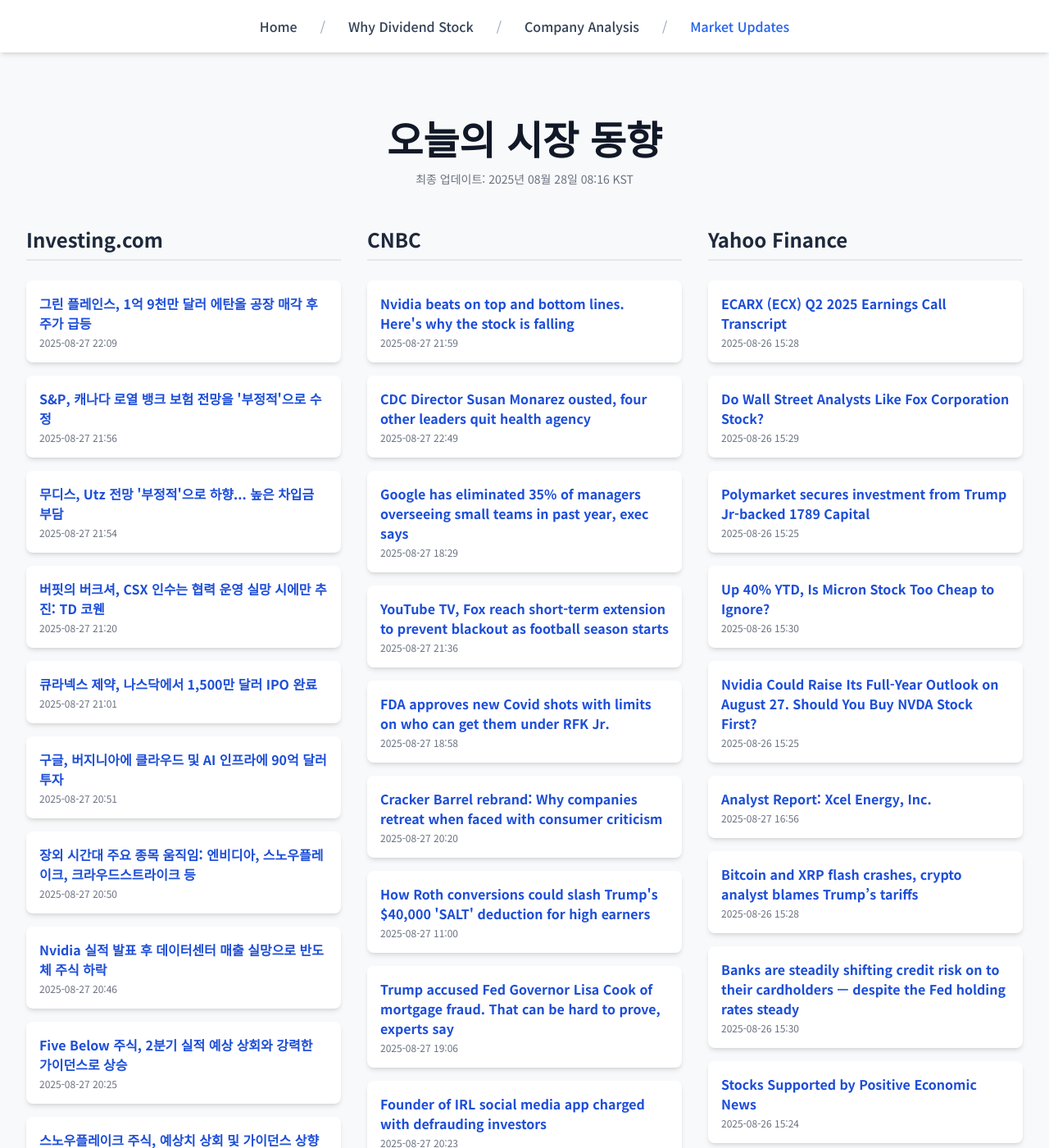
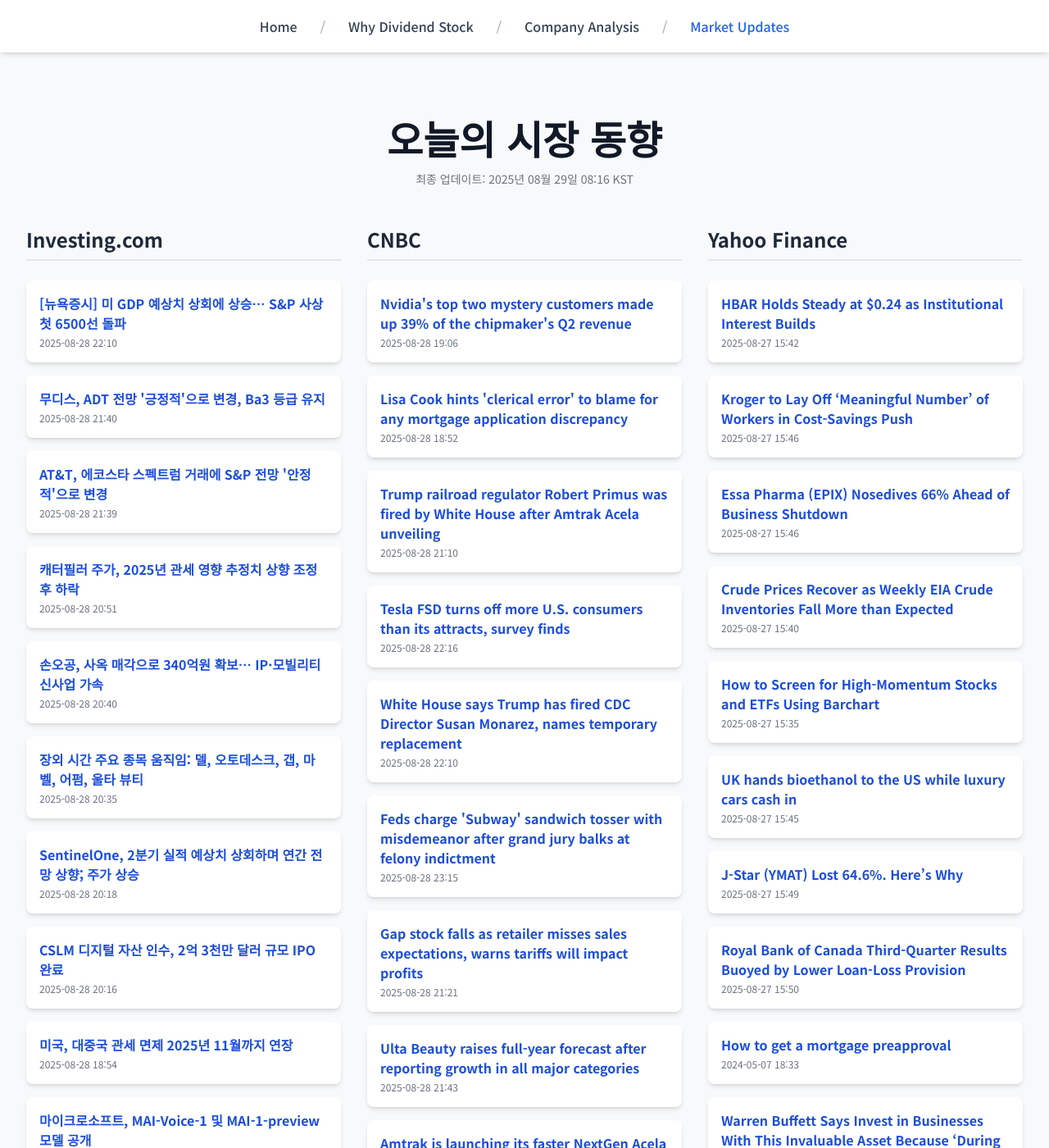
Before and after one commit to Kay-Hwang/my-company-analysis, a Jekyll site: the page built from market-updates.html, in a window 1280 px wide and 1400 px high. Shown: the whole window at 82% size. Built offline with Jekyll 4.4.1, drawn with Linux system fonts in a browser that asks for light colours; nearby versions of some CDN libraries; a script that is not in the unit is left out; some of the changed text lies outside the part shown.

Commit message:
Update daily data

```diff
--- a/_data/latest_data.json
+++ b/_data/latest_data.json
@@ -1,190 +1,190 @@
 {
-  "lastUpdated": "2025년 08월 28일 08:16 KST",
+  "lastUpdated": "2025년 08월 29일 08:16 KST",
   "news": {
     "investing": [
       {
-        "title": "그린 플레인스, 1억 9천만 달러 에탄올 공장 매각 후 주가 급등",
-        "link": "https://kr.investing.com/news/stock-market-news/article-93CH-1611137",
-        "pubDate": "2025-08-27 22:09:48",
-        "summary": "그린 플레인스, 1억 9천만 달러 에탄올 공장 매각 후 주가 급등"
+        "title": "[뉴욕증시] 미 GDP 예상치 상회에 상승… S&P 사상 첫 6500선 돌파",
+        "link": "https://kr.investing.com/news/stock-market-news/article-1612620",
+        "pubDate": "2025-08-28 22:10:39",
+        "summary": "[뉴욕증시] 미 GDP 예상치 상회에 상승… S&P 사상 첫 6500선 돌파"
       },
       {
-        "title": "S&P, 캐나다 로열 뱅크 보험 전망을 '부정적'으로 수정",
-        "link": "https://kr.investing.com/news/stock-market-news/article-93CH-1611130",
-        "pubDate": "2025-08-27 21:56:04",
-        "summary": "S&P, 캐나다 로열 뱅크 보험 전망을 '부정적'으로 수정"
+        "title": "무디스, ADT 전망 '긍정적'으로 변경, Ba3 등급 유지",
+        "link": "https://kr.investing.com/news/stock-market-news/article-93CH-1612605",
+        "pubDate": "2025-08-28 21:40:22",
+        "summary": "무디스, ADT 전망 '긍정적'으로 변경, Ba3 등급 유지"
       },
       {
-        "title": "무디스, Utz 전망 '부정적'으로 하향... 높은 차입금 부담",
-        "link": "https://kr.investing.com/news/stock-market-news/article-93CH-1611129",
-        "pubDate": "2025-08-27 21:54:15",
-        "summary": "무디스, Utz 전망 '부정적'으로 하향... 높은 차입금 부담"
+        "title": "AT&T, 에코스타 스펙트럼 거래에 S&P 전망 '안정적'으로 변경",
+        "link": "https://kr.investing.com/news/stock-market-news/article-93CH-1612604",
+        "pubDate": "2025-08-28 21:39:10",
+        "summary": "AT&T, 에코스타 스펙트럼 거래에 S&P 전망 '안정적'으로 변경"
       },
       {
-        "title": "버핏의 버크셔, CSX 인수는 협력 운영 실망 시에만 추진: TD 코웬",
-        "link": "https://kr.investing.com/news/stock-market-news/article-1611107",
-        "pubDate": "2025-08-27 21:20:46",
-        "summary": "버핏의 버크셔, CSX 인수는 협력 운영 실망 시에만 추진: TD 코웬"
+        "title": "캐터필러 주가, 2025년 관세 영향 추정치 상향 조정 후 하락",
+        "link": "https://kr.investing.com/news/stock-market-news/article-1612571",
+        "pubDate": "2025-08-28 20:51:22",
+        "summary": "캐터필러 주가, 2025년 관세 영향 추정치 상향 조정 후 하락"
       },
       {
-        "title": "큐라넥스 제약, 나스닥에서 1,500만 달러 IPO 완료",
-        "link": "https://kr.investing.com/news/stock-market-news/article-432SI-1611088",
-        "pubDate": "2025-08-27 21:01:12",
-        "summary": "큐라넥스 제약, 나스닥에서 1,500만 달러 IPO 완료"
+        "title": "손오공, 사옥 매각으로 340억원 확보… IP·모빌리티 신사업 가속",
+        "link": "https://kr.investing.com/news/stock-market-news/article-1612555",
+        "pubDate": "2025-08-28 20:40:42",
+        "summary": "손오공, 사옥 매각으로 340억원 확보… IP·모빌리티 신사업 가속"
       },
       {
-        "title": "구글, 버지니아에 클라우드 및 AI 인프라에 90억 달러 투자",
-        "link": "https://kr.investing.com/news/stock-market-news/article-93CH-1611073",
-        "pubDate": "2025-08-27 20:51:20",
-        "summary": "구글, 버지니아에 클라우드 및 AI 인프라에 90억 달러 투자"
+        "title": "장외 시간 주요 종목 움직임: 델, 오토데스크, 갭, 마벨, 어펌, 울타 뷰티",
+        "link": "https://kr.investing.com/news/stock-market-news/article-432SI-1612547",
+        "pubDate": "2025-08-28 20:35:25",
+        "summary": "장외 시간 주요 종목 움직임: 델, 오토데스크, 갭, 마벨, 어펌, 울타 뷰티"
       },
       {
-        "title": "장외 시간대 주요 종목 움직임: 엔비디아, 스노우플레이크, 크라우드스트라이크 등",
-        "link": "https://kr.investing.com/news/stock-market-news/article-432SI-1611076",
-        "pubDate": "2025-08-27 20:50:20",
-        "summary": "장외 시간대 주요 종목 움직임: 엔비디아, 스노우플레이크, 크라우드스트라이크 등"
+        "title": "SentinelOne, 2분기 실적 예상치 상회하며 연간 전망 상향; 주가 상승",
+        "link": "https://kr.investing.com/news/stock-market-news/article-1612514",
+        "pubDate": "2025-08-28 20:18:36",
+        "summary": "SentinelOne, 2분기 실적 예상치 상회하며 연간 전망 상향; 주가 상승"
       },
       {
-        "title": "Nvidia 실적 발표 후 데이터센터 매출 실망으로 반도체 주식 하락",
-        "link": "https://kr.investing.com/news/stock-market-news/article-1611069",
-        "pubDate": "2025-08-27 20:46:12",
-        "summary": "Nvidia 실적 발표 후 데이터센터 매출 실망으로 반도체 주식 하락"
+        "title": "CSLM 디지털 자산 인수, 2억 3천만 달러 규모 IPO 완료",
+        "link": "https://kr.investing.com/news/stock-market-news/article-432SI-1612511",
+        "pubDate": "2025-08-28 20:16:22",
+        "summary": "CSLM 디지털 자산 인수, 2억 3천만 달러 규모 IPO 완료"
       },
       {
-        "title": "Five Below 주식, 2분기 실적 예상 상회와 강력한 가이던스로 상승",
-        "link": "https://kr.investing.com/news/stock-market-news/article-1611036",
-        "pubDate": "2025-08-27 20:25:45",
-        "summary": "Five Below 주식, 2분기 실적 예상 상회와 강력한 가이던스로 상승"
+        "title": "미국, 대중국 관세 면제 2025년 11월까지 연장",
+        "link": "https://kr.investing.com/news/stock-market-news/article-93CH-1612444",
+        "pubDate": "2025-08-28 18:54:33",
+        "summary": "미국, 대중국 관세 면제 2025년 11월까지 연장"
       },
       {
-        "title": "스노우플레이크 주식, 예상치 상회 및 가이던스 상향 후 시간외 거래에서 급등",
-        "link": "https://kr.investing.com/news/stock-market-news/article-1611007",
-        "pubDate": "2025-08-27 20:11:32",
-        "summary": "스노우플레이크 주식, 예상치 상회 및 가이던스 상향 후 시간외 거래에서 급등"
+        "title": "마이크로소프트, MAI-Voice-1 및 MAI-1-preview 모델 공개",
+        "link": "https://kr.investing.com/news/stock-market-news/article-93CH-1612443",
+        "pubDate": "2025-08-28 18:54:24",
+        "summary": "마이크로소프트, MAI-Voice-1 및 MAI-1-preview 모델 공개"
       }
     ],
     "cnbc": [
       {
-        "title": "Nvidia beats on top and bottom lines. Here's why the stock is falling",
-        "link": "https://www.cnbc.com/2025/08/27/nvidia-nvda-earnings-report-q2-2026.html",
-        "pubDate": "Wed, 27 Aug 2025 21:59:02 GMT",
-        "summary": "Nvidia said sales growth this quarter will remain above 50%, signaling to Wall Street that demand for AI infrastructure shows no sign of fading."
+        "title": "Nvidia's top two mystery customers made up 39% of the chipmaker's Q2 revenue",
+        "link": "https://www.cnbc.com/2025/08/28/nvidias-top-two-mystery-customers-made-up-39percent-of-its-q2-revenue-.html",
+        "pubDate": "Thu, 28 Aug 2025 19:06:32 GMT",
+        "summary": "Nvidia's top two customers making up 39% of its total revenue is renewing concern about the risk of the chipmakers clientele concentration."
       },
       {
-        "title": "CDC Director Susan Monarez ousted, four other leaders quit health agency",
-        "link": "https://www.cnbc.com/2025/08/27/cdc-director-susan-monarez-.html",
-        "pubDate": "Wed, 27 Aug 2025 22:49:54 GMT",
-        "summary": "Susan Monarez, a longtime federal government scientist, was sworn in on July 31."
+        "title": "Lisa Cook hints 'clerical error' to blame for any mortgage application discrepancy",
+        "link": "https://www.cnbc.com/2025/08/28/lisa-cooks-lawsuit-against-trump-skirts-mortgage-fraud-allegation.html",
+        "pubDate": "Thu, 28 Aug 2025 18:52:39 GMT",
+        "summary": "The document calls the fraud allegation \"unsubstantiated and unproven\" but does not go into detail about why that is the case."
       },
       {
-        "title": "Google has eliminated 35% of managers overseeing small teams in past year, exec says",
-        "link": "https://www.cnbc.com/2025/08/27/google-executive-says-company-has-cut-a-third-of-its-managers.html",
-        "pubDate": "Wed, 27 Aug 2025 18:29:49 GMT",
-        "summary": "In Google's continuing effort to run more efficiently, the company has been getting rid of managers who oversee fewer than three people."
+        "title": "Trump railroad regulator Robert Primus was fired by White House after Amtrak Acela unveiling",
+        "link": "https://www.cnbc.com/2025/08/28/trump-robert-primus-stb-amtrak-train.html",
+        "pubDate": "Thu, 28 Aug 2025 21:10:55 GMT",
+        "summary": "Before being removed, STB member Robert Primus made clear his opposition to the merger of Union Pacific Railroad and Norfolk Southern Railroad, a union said."
       },
       {
-        "title": "YouTube TV, Fox reach short-term extension to prevent blackout as football season starts",
-        "link": "https://www.cnbc.com/2025/08/27/whats-at-stake-youtube-tv-fox.html",
-        "pubDate": "Wed, 27 Aug 2025 21:36:30 GMT",
-        "summary": "Google's YouTube and Fox are in a standoff over a new distribution deal, and the clock is ticking with football season starting."
+        "title": "Tesla FSD turns off more U.S. consumers than its attracts, survey finds",
+        "link": "https://www.cnbc.com/2025/08/28/tesla-fsd-turns-away-more-us-consumers-than-attracts-survey-finds.html",
+        "pubDate": "Thu, 28 Aug 2025 22:16:06 GMT",
+        "summary": "Despite Elon Musk's exhaustive promotion of Tesla's FSD technology, U.S. consumers don't seem to want it."
       },
       {
-        "title": "FDA approves new Covid shots with limits on who can get them under RFK Jr.",
-        "link": "https://www.cnbc.com/2025/08/27/fda-covid-vaccine-authorization--rfk.html",
-        "pubDate": "Wed, 27 Aug 2025 18:58:22 GMT",
-        "summary": "It's unclear how easily patients without high risk factors will be able to get a Covid shot, and whether insurance plans will still cover them."
+        "title": "White House says Trump has fired CDC Director Susan Monarez, names temporary replacement",
+        "link": "https://www.cnbc.com/2025/08/28/cdc-director-susan-monarez-trump-fire.html",
+        "pubDate": "Thu, 28 Aug 2025 22:10:03 GMT",
+        "summary": "The White House said President Donald Trump has fired Centers for Disease Control and Prevention Director Susan Monarez after she refused to resign."
       },
       {
-        "title": "Cracker Barrel rebrand: Why companies retreat when faced with consumer criticism",
-        "link": "https://www.cnbc.com/2025/08/27/cracker-barrel-rebrand-why-companies-retreat-from-consumer-criticism.html",
-        "pubDate": "Wed, 27 Aug 2025 20:20:32 GMT",
-        "summary": "Cracker Barrel's rebrand is just the latest example of a company making big branding decisions, then pulling back after blowback from its customer base."
+        "title": "Feds charge 'Subway' sandwich tosser with misdemeanor after grand jury balks at felony indictment",
+        "link": "https://www.cnbc.com/2025/08/28/doj-misdemeanor-subway-sandwich-dc-assault.html",
+        "pubDate": "Thu, 28 Aug 2025 23:15:43 GMT",
+        "summary": "Federal prosecutors in Washington, D.C., failed to convince a grand jury to indict Sean Charles Dunn for a felony in the sandwich tossing caper."
       },
       {
-        "title": "How Roth conversions could slash Trump's $40,000 'SALT' deduction for high earners",
-        "link": "https://www.cnbc.com/2025/08/27/roth-conversions-trump-salt-deduction.html",
-        "pubDate": "Wed, 27 Aug 2025 11:00:01 GMT",
-        "summary": "Trump's \"big beautiful bill\" increased the SALT deduction cap to $40,000. But Roth conversions could threaten the tax break for higher earners."
+        "title": "Gap stock falls as retailer misses sales expectations, warns tariffs will impact profits",
+        "link": "https://www.cnbc.com/2025/08/28/gap-gap-q2-2025-earnings.html",
+        "pubDate": "Thu, 28 Aug 2025 21:21:29 GMT",
+        "summary": "Gap posted mixed fiscal second quarter results, beating on earnings per share but missing on revenue after Athleta saw sales decline 11%."
       },
       {
-        "title": "Trump accused Fed Governor Lisa Cook of mortgage fraud. That can be hard to prove, experts say",
-        "link": "https://www.cnbc.com/2025/08/27/trump-fed-governor-lisa-cook-mortgage-fraud-.html",
-        "pubDate": "Wed, 27 Aug 2025 19:06:01 GMT",
-        "summary": "President Donald Trump said he is removing Federal Reserve Governor Lisa Cook, citing allegations of mortgage fraud. Here's what to know about the issue."
+        "title": "Ulta Beauty raises full-year forecast after reporting growth in all major categories",
+        "link": "https://www.cnbc.com/2025/08/28/ulta-beauty-ulta-earnings-q2-2025.html",
+        "pubDate": "Thu, 28 Aug 2025 21:43:02 GMT",
+        "summary": "Beauty has remained a hot category for consumers, even as they pull back or watch their spending in other discretionary categories."
       },
       {
-        "title": "Founder of IRL social media app charged with defrauding investors",
-        "link": "https://www.cnbc.com/2025/08/27/founder-irl-social-media-fraud.html",
-        "pubDate": "Wed, 27 Aug 2025 20:23:08 GMT",
-        "summary": "Abraham Shafi, the founder and CEO of Get Together, parent company of the social media app IRL, faces charges of wire fraud, securities fraud and obstruction."
+        "title": "Amtrak is launching its faster NextGen Acela with better amenities after years of delays. Here's what you need to know",
+        "link": "https://www.cnbc.com/2025/08/28/amtrak-nextgen-acela-high-speed-rail.html",
+        "pubDate": "Thu, 28 Aug 2025 10:30:01 GMT",
+        "summary": "Amtrak is introducing five of its 28 planned new NextGen Acela trains on Thursday, signaling the next step of America's attempt at high-speed rail."
       },
       {
-        "title": "Trump White House pressures Fed Governor Lisa Cook to go on leave as lawsuit looms",
-        "link": "https://www.cnbc.com/2025/08/27/trump-white-house-lisa-cook-fed.html",
-        "pubDate": "Wed, 27 Aug 2025 15:12:53 GMT",
-        "summary": "The comments from Kevin Hassett, President Donald Trump's top economic advisor, come amid a brewing legal battle between Cook and the Trump administration."
+        "title": "Jim Cramer says faith in growth stocks like Nvidia pays off",
+        "link": "https://www.cnbc.com/2025/08/28/jim-cramer-growth-stocks-nvidia.html",
+        "pubDate": "Thu, 28 Aug 2025 22:51:44 GMT",
+        "summary": "CNBC's Jim Cramer said investors should trust that they can make money in the market with growth stocks like Nvidia (NVDA)."
       }
     ],
     "yahoo": [
       {
-        "title": "ECARX (ECX) Q2 2025 Earnings Call Transcript",
-        "link": "https://finance.yahoo.com/news/ecarx-ecx-q2-2025-earnings-152821729.html",
-        "pubDate": "2025-08-26T15:28:21Z",
-        "summary": "ECARX (ECX) Q2 2025 Earnings Call Transcript"
+        "title": "HBAR Holds Steady at $0.24 as Institutional Interest Builds",
+        "link": "https://finance.yahoo.com/news/hbar-holds-steady-0-24-154207526.html",
+        "pubDate": "2025-08-27T15:42:07Z",
+        "summary": "HBAR Holds Steady at $0.24 as Institutional Interest Builds"
       },
       {
-        "title": "Do Wall Street Analysts Like Fox Corporation Stock?",
-        "link": "https://finance.yahoo.com/news/wall-street-analysts-fox-corporation-152947397.html",
-        "pubDate": "2025-08-26T15:29:47Z",
-        "summary": "Do Wall Street Analysts Like Fox Corporation Stock?"
+        "title": "Kroger to Lay Off ‘Meaningful Number’ of Workers in Cost-Savings Push",
+        "link": "https://www.wsj.com/business/retail/kroger-to-lay-off-meaningful-number-of-workers-in-cost-savings-push-eb77e2cd?siteid=yhoof2&yptr=yahoo",
+        "pubDate": "2025-08-27T15:46:00Z",
+        "summary": "Kroger to Lay Off ‘Meaningful Number’ of Workers in Cost-Savings Push"
       },
       {
-        "title": "Polymarket secures investment from Trump Jr-backed 1789 Capital",
-        "link": "https://finance.yahoo.com/news/polymarket-adds-trump-jr-advisory-152543322.html",
-        "pubDate": "2025-08-26T15:25:43Z",
-        "summary": "Polymarket secures investment from Trump Jr-backed 1789 Capital"
+        "title": "Essa Pharma (EPIX) Nosedives 66% Ahead of Business Shutdown",
+        "link": "https://finance.yahoo.com/news/essa-pharma-epix-nosedives-66-154645076.html",
+        "pubDate": "2025-08-27T15:46:45Z",
+        "summary": "Essa Pharma (EPIX) Nosedives 66% Ahead of Business Shutdown"
       },
       {
-        "title": "Up 40% YTD, Is Micron Stock Too Cheap to Ignore?",
-        "link": "https://finance.yahoo.com/news/40-ytd-micron-stock-too-153051235.html",
-        "pubDate": "2025-08-26T15:30:51Z",
-        "summary": "Up 40% YTD, Is Micron Stock Too Cheap to Ignore?"
+        "title": "Crude Prices Recover as Weekly EIA Crude Inventories Fall More than Expected",
+        "link": "https://finance.yahoo.com/news/crude-prices-recover-weekly-eia-154001001.html",
+        "pubDate": "2025-08-27T15:40:01Z",
+        "summary": "Crude Prices Recover as Weekly EIA Crude Inventories Fall More than Expected"
       },
       {
-        "title": "Nvidia Could Raise Its Full-Year Outlook on August 27. Should You Buy NVDA Stock First?",
-        "link": "https://finance.yahoo.com/news/nvidia-could-raise-full-outlook-152520736.html",
-        "pubDate": "2025-08-26T15:25:20Z",
-        "summary": "Nvidia Could Raise Its Full-Year Outlook on August 27. Should You Buy NVDA Stock First?"
+        "title": "How to Screen for High-Momentum Stocks and ETFs Using Barchart",
+        "link": "https://finance.yahoo.com/news/screen-high-momentum-stocks-etfs-153517176.html",
+        "pubDate": "2025-08-27T15:35:17Z",
+        "summary": "How to Screen for High-Momentum Stocks and ETFs Using Barchart"
       },
       {
-        "title": "Analyst Report: Xcel Energy, Inc.",
-        "link": "https://finance.yahoo.com/research/reports/ARGUS_3546_AnalystReport_1756313795000?yptr=yahoo&ncid=yahooproperties_plusresear_nm5q6ze1cei",
-        "pubDate": "2025-08-27T16:56:35Z",
-        "summary": "Analyst Report: Xcel Energy, Inc."
+        "title": "UK hands bioethanol to the US while luxury cars cash in",
+        "link": "https://finance.yahoo.com/news/uk-hands-bioethanol-us-while-154514007.html",
+        "pubDate": "2025-08-27T15:45:14Z",
+        "summary": "UK hands bioethanol to the US while luxury cars cash in"
       },
       {
-        "title": "Bitcoin and XRP flash crashes, crypto analyst blames Trump’s tariffs",
-        "link": "https://finance.yahoo.com/news/bitcoin-xrp-flash-crashes-crypto-152800757.html",
-        "pubDate": "2025-08-26T15:28:00Z",
-        "summary": "Bitcoin and XRP flash crashes, crypto analyst blames Trump’s tariffs"
+        "title": "J-Star (YMAT) Lost 64.6%. Here’s Why",
+        "link": "https://finance.yahoo.com/news/j-star-ymat-lost-64-154940031.html",
+        "pubDate": "2025-08-27T15:49:40Z",
+        "summary": "J-Star (YMAT) Lost 64.6%. Here’s Why"
       },
       {
-        "title": "Banks are steadily shifting credit risk on to their cardholders — despite the Fed holding rates steady",
-        "link": "https://finance.yahoo.com/news/banks-steadily-shifting-credit-risk-153000003.html",
-        "pubDate": "2025-08-26T15:30:00Z",
-        "summary": "Banks are steadily shifting credit risk on to their cardholders — despite the Fed holding rates steady"
+        "title": "Royal Bank of Canada Third-Quarter Results Buoyed by Lower Loan-Loss Provision",
+        "link": "https://www.wsj.com/business/earnings/royal-bank-of-canada-third-quarter-results-buoyed-by-lower-loan-loss-provision-057983e1?siteid=yhoof2&yptr=yahoo",
+        "pubDate": "2025-08-27T15:50:00Z",
+        "summary": "Royal Bank of Canada Third-Quarter Results Buoyed by Lower Loan-Loss Provision"
       },
       {
-        "title": "Stocks Supported by Positive Economic News",
-        "link": "https://finance.yahoo.com/news/stocks-supported-positive-economic-news-152443497.html",
-        "pubDate": "2025-08-26T15:24:43Z",
-        "summary": "Stocks Supported by Positive Economic News"
+        "title": "How to get a mortgage preapproval",
+        "link": "https://finance.yahoo.com/personal-finance/mortgages/article/mortgage-pre-approval-182545770.html",
+        "pubDate": "2024-05-07T18:33:43Z",
+        "summary": "How to get a mortgage preapproval"
       },
       {
-        "title": "Trump Media Is Launching Another Crypto Play. The Stock Is Up.",
-        "link": "https://www.barrons.com/articles/trump-media-djt-crypto-cronos-91c16b9d?siteid=yhoof2&yptr=yahoo",
-        "pubDate": "2025-08-26T15:24:00Z",
-        "summary": "Trump Media Is Launching Another Crypto Play. The Stock Is Up."
+        "title": "Warren Buffett Says Invest in Businesses With This Invaluable Asset Because ‘During Inflation’ It’s ‘The Gift That Keeps Giving’",
+        "link": "https://finance.yahoo.com/news/warren-buffett-says-invest-businesses-155155733.html",
+        "pubDate": "2025-08-27T15:51:55Z",
+        "summary": "Warren Buffett Says Invest in Businesses With This Invaluable Asset Because ‘During Inflation’ It’s ‘The Gift That Keeps Giving’"
       }
     ]
   }
```
